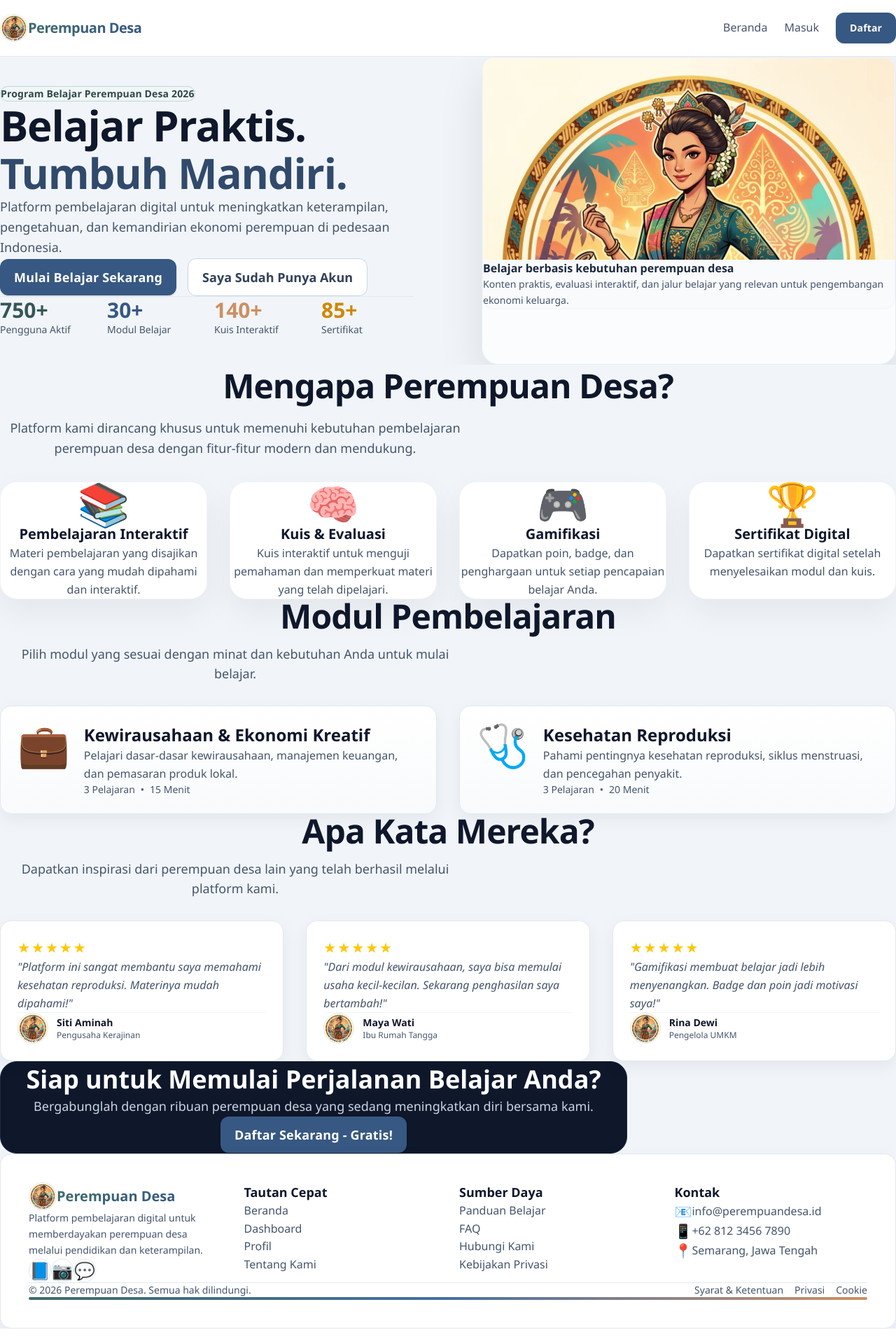
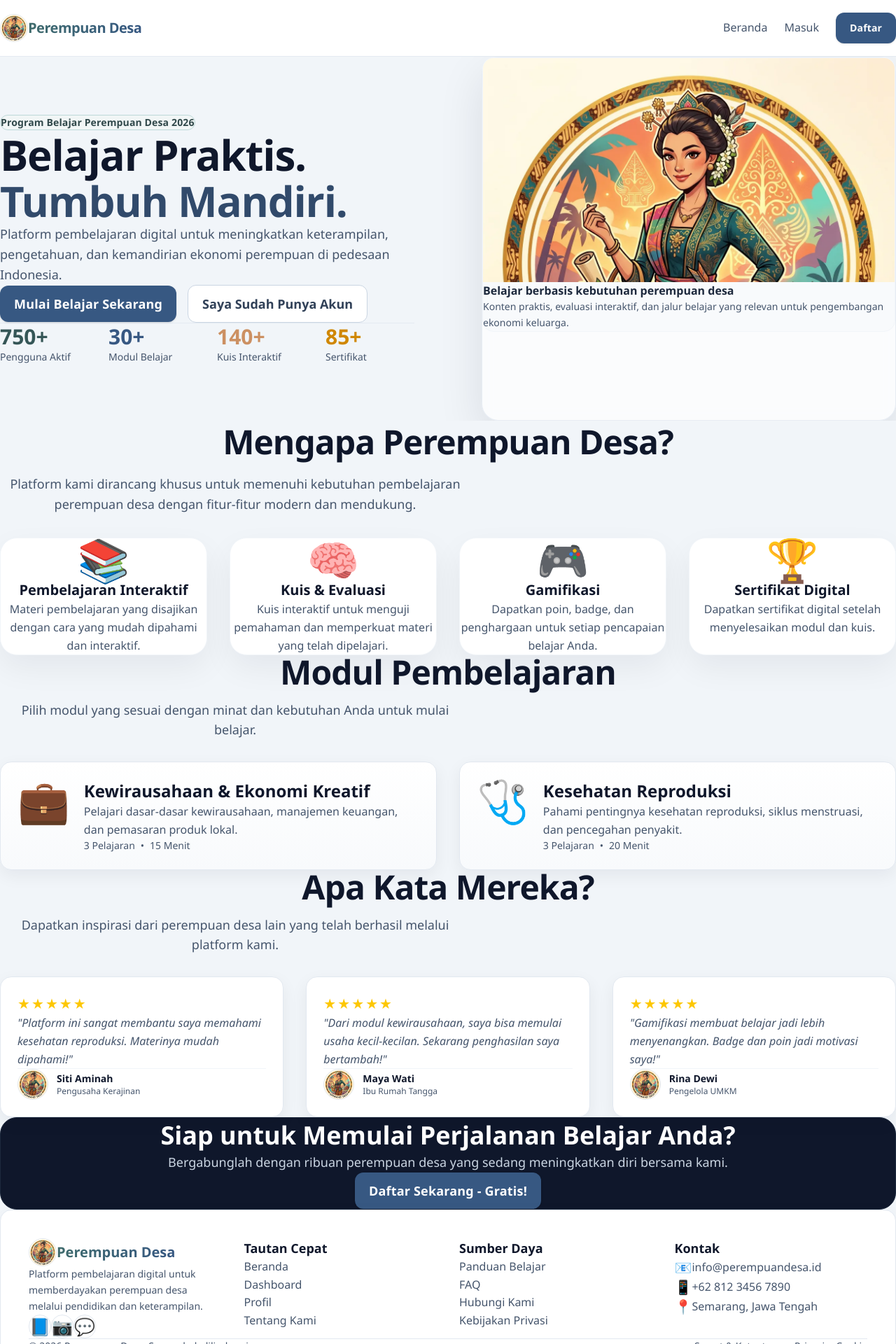
Before and after one commit to hendradedi/perempuandesa, a React (Vite) app: page / in a window 1280 px wide. Shown: the top 1920 px of the page at 70% size. Before the commit the page ends 1898 px from the top, so only its background shows below. Built offline with nearby package versions, Linux system fonts and the light colour scheme; no server answers.

Commit message:
ui: make layout fluid for large screens at 100% zoom

```diff
--- a/src/components/layout/Footer.jsx
+++ b/src/components/layout/Footer.jsx
@@ -6,7 +6,7 @@ const Footer = () => {
 
   return (
     <footer className="mt-16 px-4 sm:px-6 lg:px-8 pb-8">
-      <div className="w-full max-w-7xl mx-auto card !p-8 md:!p-10">
+      <div className="w-full max-w-screen-2xl mx-auto card !p-8 md:!p-10">
         <div className="grid grid-cols-1 md:grid-cols-2 lg:grid-cols-4 gap-8">
           {/* Logo & Description */}
           <div className="md:col-span-1">
--- a/src/components/layout/LandingPage.jsx
+++ b/src/components/layout/LandingPage.jsx
@@ -5,18 +5,19 @@ const LandingPage = () => {
   return (
     <div className="min-h-screen text-slate-900 bg-slate-100">
       {/* Hero Section */}
-      <section className="relative w-full px-4 sm:px-6 lg:px-8 xl:px-10 pt-14 md:pt-20 pb-16 md:pb-20 overflow-hidden">
+      <section className="relative w-full px-4 sm:px-6 lg:px-8 xl:px-12 2xl:px-16 pt-14 md:pt-20 pb-16 md:pb-20 overflow-hidden">
         <div className="pointer-events-none absolute inset-0 -z-10">
           <div className="absolute -top-20 left-0 h-72 w-72 rounded-full bg-teal-200/35 blur-3xl" />
           <div className="absolute top-24 right-0 h-80 w-80 rounded-full bg-blue-200/30 blur-3xl" />
         </div>
-        <div className="w-full max-w-7xl mx-auto grid grid-cols-1 lg:grid-cols-2 gap-12 lg:gap-20 xl:gap-24 items-center">
+
+        <div className="w-full max-w-screen-2xl mx-auto grid grid-cols-1 lg:grid-cols-2 gap-12 lg:gap-20 xl:gap-24 2xl:gap-28 items-center">
           <div className="text-center lg:text-left">
             <span className="inline-flex items-center rounded-full border border-teal-200 bg-teal-50 text-teal-800 text-xs md:text-sm font-semibold tracking-[0.01em] px-3 py-1 mb-6">
               Program Belajar Perempuan Desa 2026
             </span>
 
-            <h1 className="text-4xl md:text-5xl xl:text-6xl font-extrabold text-slate-900 leading-[1.12] tracking-[-0.02em] mb-5">
+            <h1 className="text-4xl md:text-5xl xl:text-6xl 2xl:text-7xl font-extrabold text-slate-900 leading-[1.1] tracking-[-0.02em] mb-5">
               Belajar Praktis.
               <br />
               <span className="text-primary-800">Tumbuh Mandiri.</span>
@@ -35,7 +36,7 @@ const LandingPage = () => {
               </Link>
             </div>
 
-            <div className="grid grid-cols-2 sm:grid-cols-4 gap-4 sm:gap-5 pt-6 border-t border-slate-200/80 text-center lg:text-left max-w-4xl mx-auto lg:mx-0">
+            <div className="grid grid-cols-2 sm:grid-cols-4 gap-4 sm:gap-5 xl:gap-7 pt-6 border-t border-slate-200/80 text-center lg:text-left max-w-5xl mx-auto lg:mx-0">
               <div>
                 <p className="text-2xl md:text-3xl font-extrabold text-teal-700 leading-tight">750+</p>
                 <p className="text-xs md:text-sm text-slate-600 mt-1">Pengguna Aktif</p>
@@ -56,12 +57,12 @@ const LandingPage = () => {
           </div>
 
           <div className="w-full">
-            <div className="rounded-3xl border border-slate-200/80 bg-white/70 backdrop-blur-sm min-h-[320px] md:min-h-[440px] p-5 md:p-7 shadow-[0_24px_64px_rgba(15,23,42,0.1)]">
+            <div className="rounded-3xl border border-slate-200/80 bg-white/70 backdrop-blur-sm min-h-[320px] md:min-h-[460px] xl:min-h-[520px] p-5 md:p-7 xl:p-8 shadow-[0_24px_64px_rgba(15,23,42,0.1)]">
               <div className="h-full rounded-2xl overflow-hidden border border-slate-100 bg-slate-50 flex flex-col">
                 <img
                   src={perempuanDesaImage}
                   alt="Ilustrasi perempuan desa"
-                  className="w-full h-56 md:h-72 object-cover object-top"
+                  className="w-full h-56 md:h-72 xl:h-80 object-cover object-top"
                 />
                 <div className="p-4 md:p-5">
                   <p className="text-sm md:text-base font-semibold text-slate-800">Belajar berbasis kebutuhan perempuan desa</p>
@@ -74,8 +75,8 @@ const LandingPage = () => {
       </section>
 
       {/* Features Section */}
-      <section className="w-full py-16 md:py-20 px-4 sm:px-6 lg:px-8 xl:px-10">
-        <div className="w-full max-w-7xl mx-auto">
+      <section className="w-full py-16 md:py-20 px-4 sm:px-6 lg:px-8 xl:px-12 2xl:px-16">
+        <div className="w-full max-w-screen-2xl mx-auto">
           <div className="text-center mb-14 md:mb-16">
             <h2 className="section-title tracking-[-0.02em] leading-tight">
               Mengapa Perempuan Desa?
@@ -122,8 +123,8 @@ const LandingPage = () => {
       </section>
 
       {/* Modules Section */}
-      <section className="w-full py-16 md:py-20 px-4 sm:px-6 lg:px-8 xl:px-10">
-        <div className="w-full max-w-7xl mx-auto">
+      <section className="w-full py-16 md:py-20 px-4 sm:px-6 lg:px-8 xl:px-12 2xl:px-16">
+        <div className="w-full max-w-screen-2xl mx-auto">
           <div className="text-center mb-16">
             <h2 className="section-title">
               Modul Pembelajaran
@@ -176,8 +177,8 @@ const LandingPage = () => {
       </section>
 
       {/* Testimonials Section */}
-      <section className="w-full py-16 md:py-20 px-4 sm:px-6 lg:px-8 xl:px-10">
-        <div className="w-full max-w-7xl mx-auto">
+      <section className="w-full py-16 md:py-20 px-4 sm:px-6 lg:px-8 xl:px-12 2xl:px-16">
+        <div className="w-full max-w-screen-2xl mx-auto">
           <div className="text-center mb-16">
             <h2 className="section-title">
               Apa Kata Mereka?
@@ -258,8 +259,8 @@ const LandingPage = () => {
       </section>
 
       {/* CTA Section */}
-      <section className="w-full py-16 md:py-20 px-4 sm:px-6 lg:px-8 xl:px-10">
-        <div className="max-w-4xl mx-auto text-center">
+      <section className="w-full py-16 md:py-20 px-4 sm:px-6 lg:px-8 xl:px-12 2xl:px-16">
+        <div className="max-w-screen-2xl mx-auto text-center">
           <div className="rounded-3xl bg-slate-900 px-6 sm:px-8 md:px-12 py-12 md:py-16 border border-slate-800">
             <h2 className="text-2xl sm:text-3xl md:text-4xl font-bold text-white mb-4 md:mb-6 leading-snug">
             Siap untuk Memulai Perjalanan Belajar Anda?
--- a/src/components/layout/Navbar.jsx
+++ b/src/components/layout/Navbar.jsx
@@ -13,7 +13,7 @@ const Navbar = ({ isAuthenticated, canAccessAdminPanel, onLogout, user }) => {
 
   return (
     <nav className="sticky top-0 z-50 w-full border-b border-slate-200/90 bg-white/90 backdrop-blur-xl">
-      <div className="w-full max-w-7xl mx-auto px-4 sm:px-6 lg:px-8 xl:px-10">
+      <div className="w-full max-w-screen-2xl mx-auto px-4 sm:px-6 lg:px-8 xl:px-12 2xl:px-16">
         <div className="flex justify-between items-center h-16 md:h-20 gap-3">
           {/* Logo */}
           <Link to="/" className="flex min-w-0 items-center space-x-2 pr-2">
```
